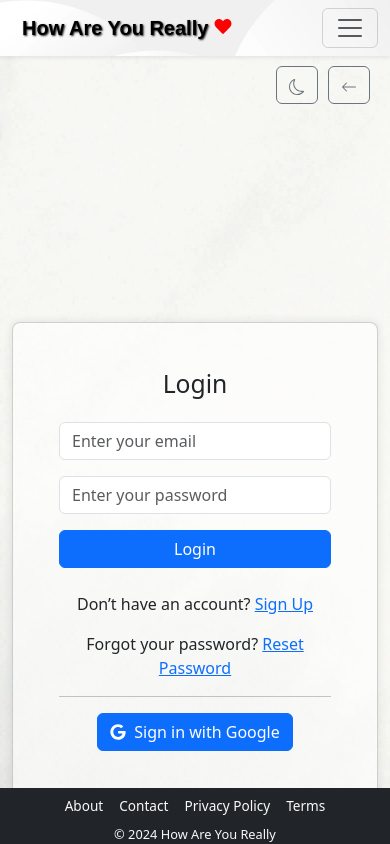
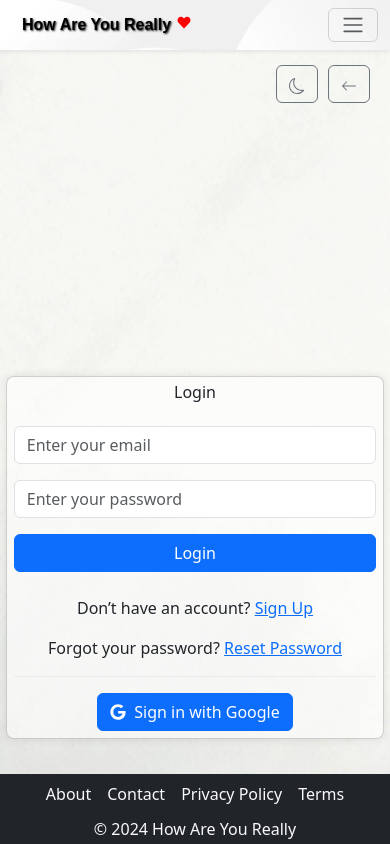
Before and after one commit to jeffdruid/how-are-you-really, a React (Create React App) app in the folder frontend/: page /login in a window 390 px wide. Shown: the top 844 px of the page. Built offline with nearby package versions, Linux system fonts and the light colour scheme; no server answers; the HTML template or start-up script is replaced by a standard one.

Commit message:
Enhance responsive design with media queries; adjust font sizes and padding for small screens

```diff
--- a/frontend/src/App.css
+++ b/frontend/src/App.css
@@ -25,3 +25,34 @@ body {
 .content-wrapper {
   margin-bottom: 90px; /* Adds space to prevent overlap without increasing footer size */
 }
+
+hr {
+  color: #c7c7c7 !important;
+}
+
+/* Media queries for small screens */
+@media (max-width: 600px) {
+  *{
+    font-size: 1rem !important;
+  }
+
+  .container {
+    padding: .2rem !important;
+    margin: 0 !important;
+    width: 100% !important;
+  }
+
+  /* Jumbo H1 Styling */
+  #root > div.content-wrapper.mt-4.container > div > div.text-center.p-4.mb-4.shadow-sm.Home_welcomeBanner__4Zly7.card > div > h1{
+    font-weight: bold;
+  }
+
+  .card, .card-body {
+    padding: 0.2rem !important;
+  }
+
+  /* Recent Posts Container Styling */
+  #root > div.content-wrapper.mt-4.container > div > div:nth-child(4){
+    padding: 0.2rem !important;
+  }
+}
```
